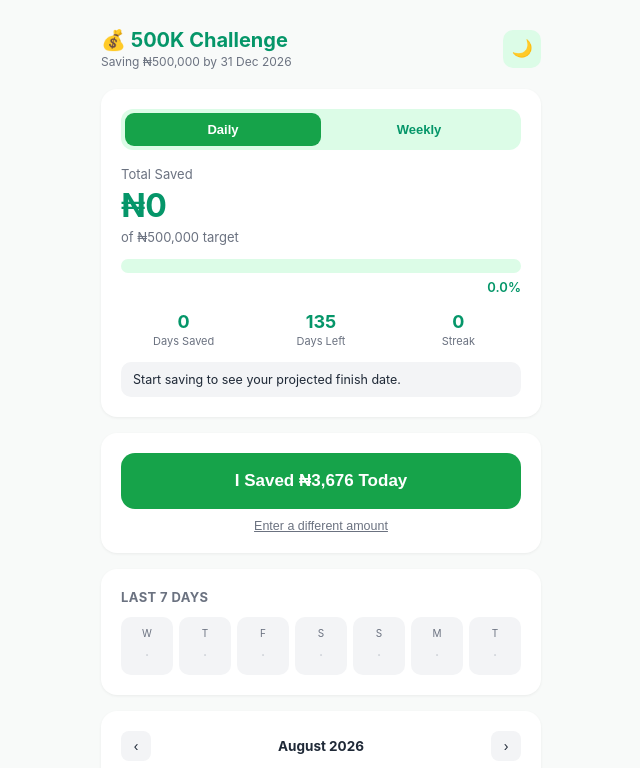
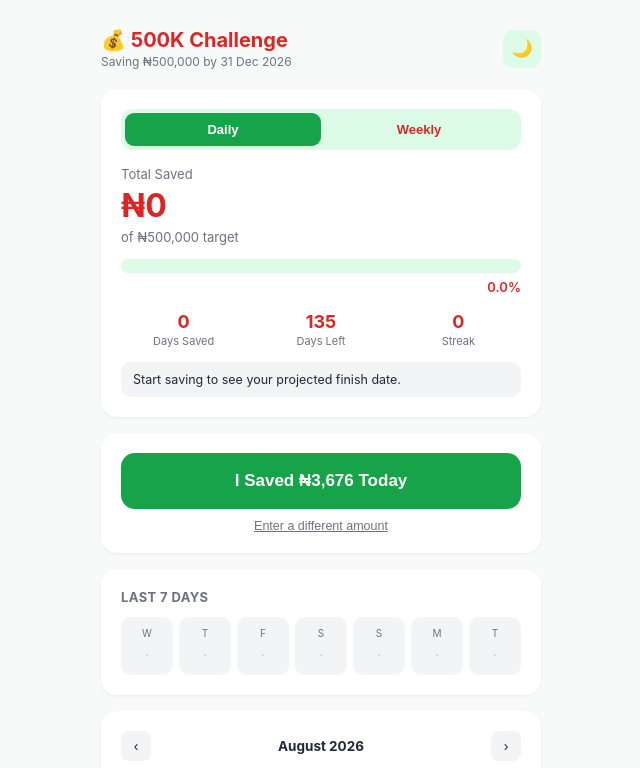
Before and after one commit to webghostwriter/500k-Savings-Challenge, a plain HTML site: page index.html in a window 1280 px wide. Shown: the top 768 px of the page, without its empty margins (319-959 px from the left). Drawn offline with Linux system fonts and the light colour scheme.

Commit message:
Colour change to bright red index.html

```diff
--- a/index.html
+++ b/index.html
@@ -11,7 +11,7 @@
 <style>
   :root {
     --green: #16a34a;
-    --green-dark: #059669;
+    --green-dark: #dc2626;
     --green-light: #dcfce7;
     --bg: #f8faf9;
     --card: #ffffff;
```
